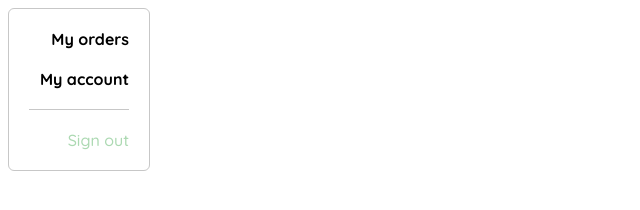
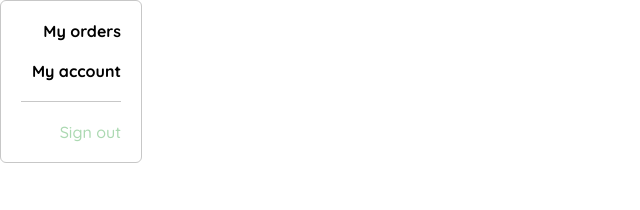
Before and after one commit to hectorairy/frontend-developer-practico, a plain HTML site: page desktopMenu.html in a window 1280 px wide. Shown: the whole page, without its empty margins (0-640 px from the left). Drawn offline with Linux system fonts and the light colour scheme.

Commit message:
adds margin 0 in body to all html files

```diff
--- a/desktopMenu.html
+++ b/desktopMenu.html
@@ -20,6 +20,7 @@
         --hospital-green: #acd9b2;
       }
       body {
+        margin: 0;
         font-family: "Quicksand", sans-serif;
       }
       .desktop-menu {
```
Also changed, not shown: index.html (+1 -0 lines), mobileMenu.html (+1 -0 lines), template.html (+1 -0 lines).
